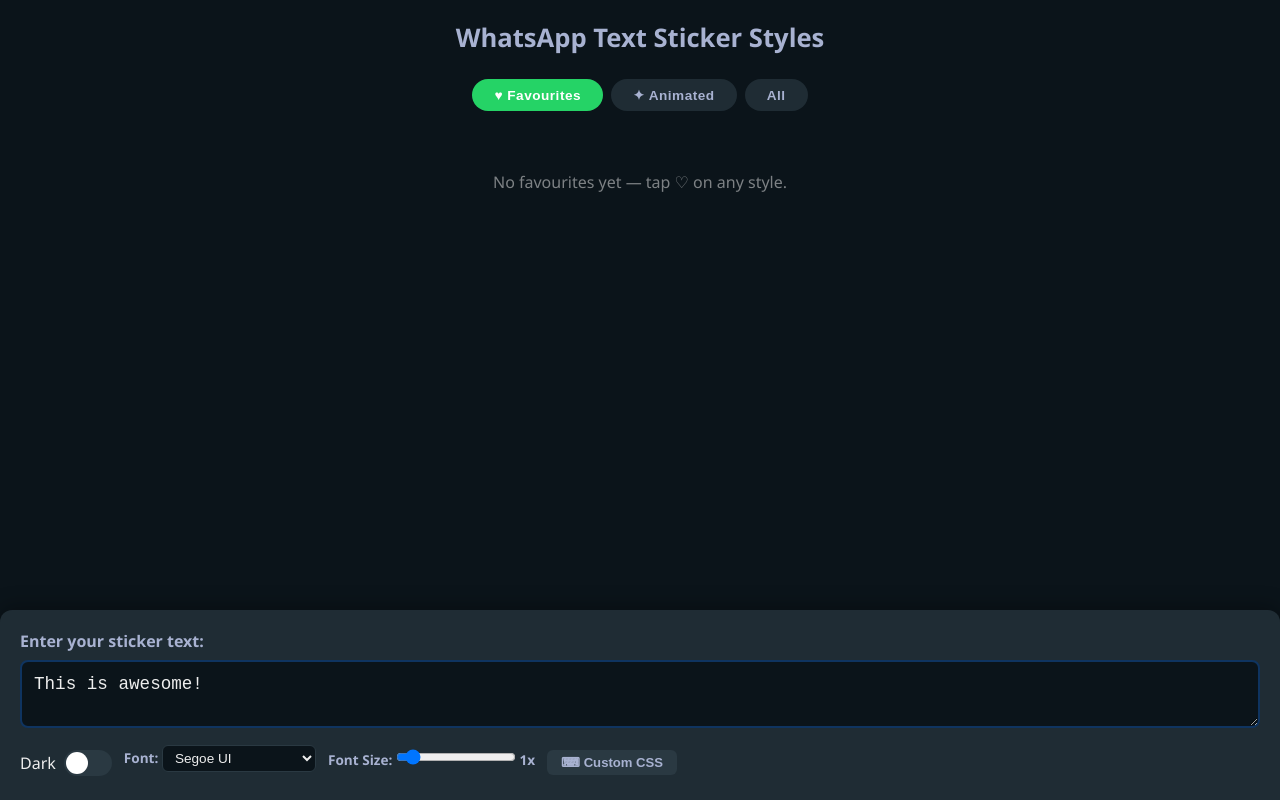
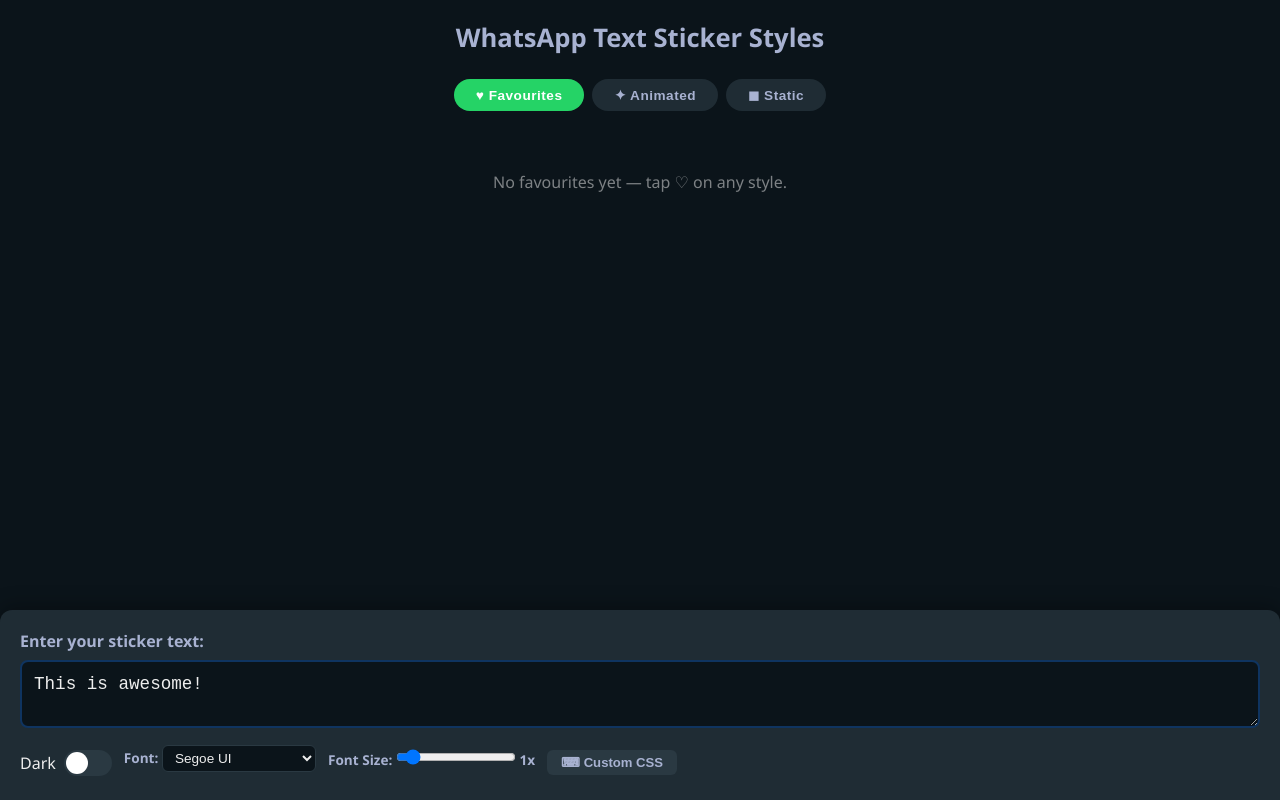
Before and after one commit to arjuncm93/text-sticker-styles, a plain HTML site: page index.html in a window 1280 px wide. Both pictures are taken after a click on the button "♥ Favourites". Drawn offline with Linux system fonts and the light colour scheme.

Commit message:
Replace All tab with Static tab (non-animated styles)

```diff
--- a/index.html
+++ b/index.html
@@ -437,7 +437,7 @@
   <div class="tabs">
     <button class="tab-btn active" data-tab="favourites">♥ Favourites</button>
     <button class="tab-btn" data-tab="animated">✦ Animated</button>
-    <button class="tab-btn" data-tab="all">All</button>
+    <button class="tab-btn" data-tab="static">◼ Static</button>
   </div>
 
   <div id="customPreviewWrap" style="display:none; margin-bottom:20px;">
@@ -553,11 +553,11 @@ function render() {
   let visible;
   if (activeTab === 'favourites') visible = styles.filter(s => pinned.has(s.cls));
   else if (activeTab === 'animated') visible = styles.filter(s => s.animated);
-  else visible = [...styles].sort((a, b) => (pinned.has(a.cls) ? 0 : 1) - (pinned.has(b.cls) ? 0 : 1));
+  else visible = styles.filter(s => !s.animated);
 
   if (visible.length === 0) {
     grid.innerHTML = `<p style="grid-column:1/-1;text-align:center;opacity:0.5;padding:40px;">
-      ${activeTab === 'favourites' ? 'No favourites yet — tap ♡ on any style.' : 'Nothing here.'}
+      ${activeTab === 'favourites' ? 'No favourites yet — tap ♡ on any style.' : 'Nothing here yet.'}
     </p>`;
     return;
   }
```
